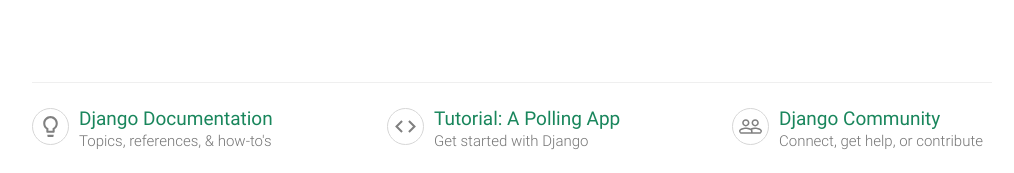
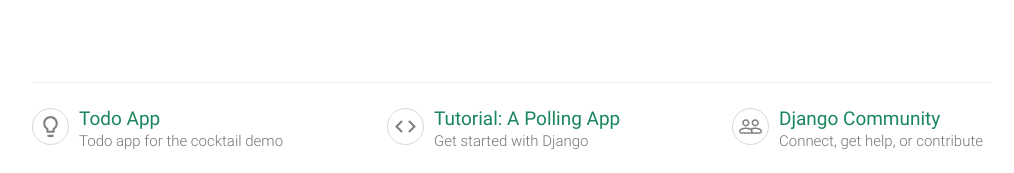
Before and after one commit to sanghee911/django-rest-api, a Django app: page / in a window 1280 px wide. Shown: the part 627-800 px from the top of the page, without its empty margins (128-1142 px from the left). Run offline with Django 3.2, Linux system fonts and the light colour scheme.

Commit message:
changed Dockerfile

```diff
--- a/django_demo/urls.py
+++ b/django_demo/urls.py
@@ -23,3 +23,5 @@
     url(r'^admin/', admin.site.urls),
     url(r'^api/', include('rest_api.urls')),
 ]
+
+admin.site.site_header = 'Cocktail Admin'
--- a/templates/index.html
+++ b/templates/index.html
@@ -1,41 +1,3 @@
-{#<!DOCTYPE html>#}
-{#<html lang="en">#}
-{#<head>#}
-{#    <meta charset="UTF-8">#}
-{#    <title>Django Demo</title>#}
-{#    <link href='https://fonts.googleapis.com/css?family=Consolas' rel='stylesheet'>#}
-{#    <style>#}
-{#        html, body {#}
-{#            width: 100%;#}
-{#            height: 100%;#}
-{#            padding: 0;#}
-{#            margin: 0;#}
-{#        }#}
-{#        body {#}
-{#            background: lightskyblue;#}
-{#            color: white;#}
-{#        }#}
-{##}
-{#        .control {#}
-{#            position: absolute;#}
-{#            left: 50%;#}
-{#            top: 50%;#}
-{#            transform: translate(-50%, -50%);#}
-{#        }#}
-{#        h1 {#}
-{#            font-size: 100px;#}
-{#            text-align: center;#}
-{#            font-family: Consolas;#}
-{#        }#}
-{#    </style>#}
-{#</head>#}
-{#<body>#}
-{#    <div class="control">#}
-{#        <h1>Django Demo for Cocktail</h1>#}
-{#    </div>#}
-{#</body>#}
-{#</html>#}
-
 {% load i18n %}
 <!doctype html>
 <html>
@@ -428,7 +390,8 @@
 {#        <p>{% blocktrans %}You are seeing this page because <a href="https://docs.djangoproject.com/en/{{ version }}/ref/settings/#debug" target="_blank" rel="noopener">DEBUG=True</a> is in your settings file and you have not configured any URLs.{% endblocktrans %}</p>#}
       </main>
       <footer class="u-clearfix">
-        <a href="https://docs.djangoproject.com/en/{{ version }}/" target="_blank" rel="noopener">
+{#        <a href="https://docs.djangoproject.com/en/{{ version }}/" target="_blank" rel="noopener">#}
+        <a href="http://192.168.99.100:8000/api/todo-list" target="_blank" rel="noopener">
         <div class="option one">
             <svg viewBox="0 0 24 24" xmlns="http://www.w3.org/2000/svg" xmlns:xlink="http://www.w3.org/1999/xlink">
                 <defs>
@@ -439,8 +402,8 @@
                 </clipPath>
                 <path clip-path="url(#b)" d="M9 21c0 .55.45 1 1 1h4c.55 0 1-.45 1-1v-1H9v1zm3-19C8.14 2 5 5.14 5 9c0 2.38 1.19 4.47 3 5.74V17c0 .55.45 1 1 1h6c.55 0 1-.45 1-1v-2.26c1.81-1.27 3-3.36 3-5.74 0-3.86-3.14-7-7-7zm2.85 11.1l-.85.6V16h-4v-2.3l-.85-.6C7.8 12.16 7 10.63 7 9c0-2.76 2.24-5 5-5s5 2.24 5 5c0 1.63-.8 3.16-2.15 4.1z"></path>
             </svg>
-            <h4>{% trans "Django Documentation" %}</h4>
-            <p>{% trans "Topics, references, &amp; how-to's" %}</p>
+            <h4>Todo App</h4>
+            <p>Todo app for the cocktail demo</p>
         </div>
       </a>
       <a href="https://docs.djangoproject.com/en/{{ version }}/intro/tutorial01/" target="_blank" rel="noopener">
```
Also changed, not shown: django_demo/settings.py (+20 -20 lines), 2 other files.
